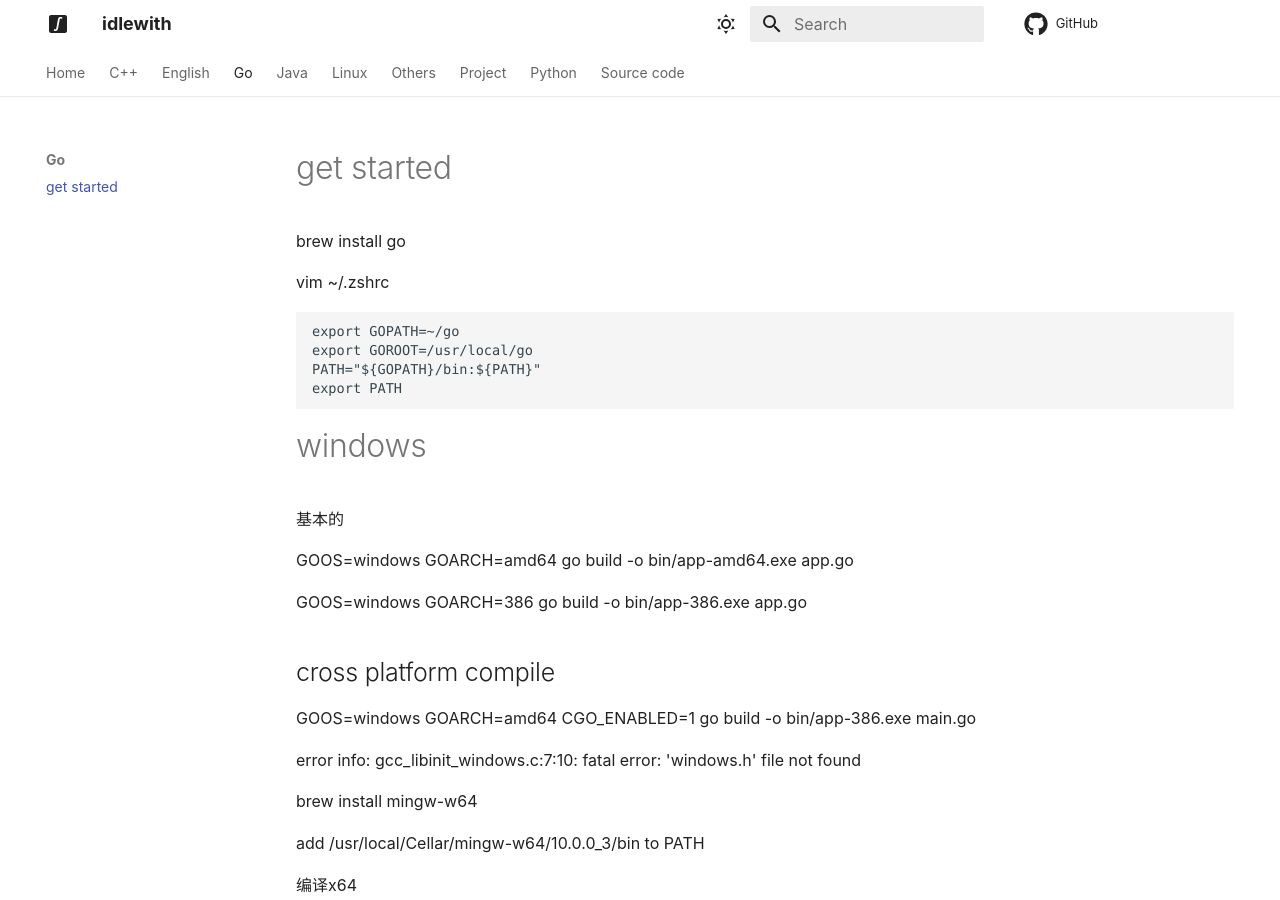
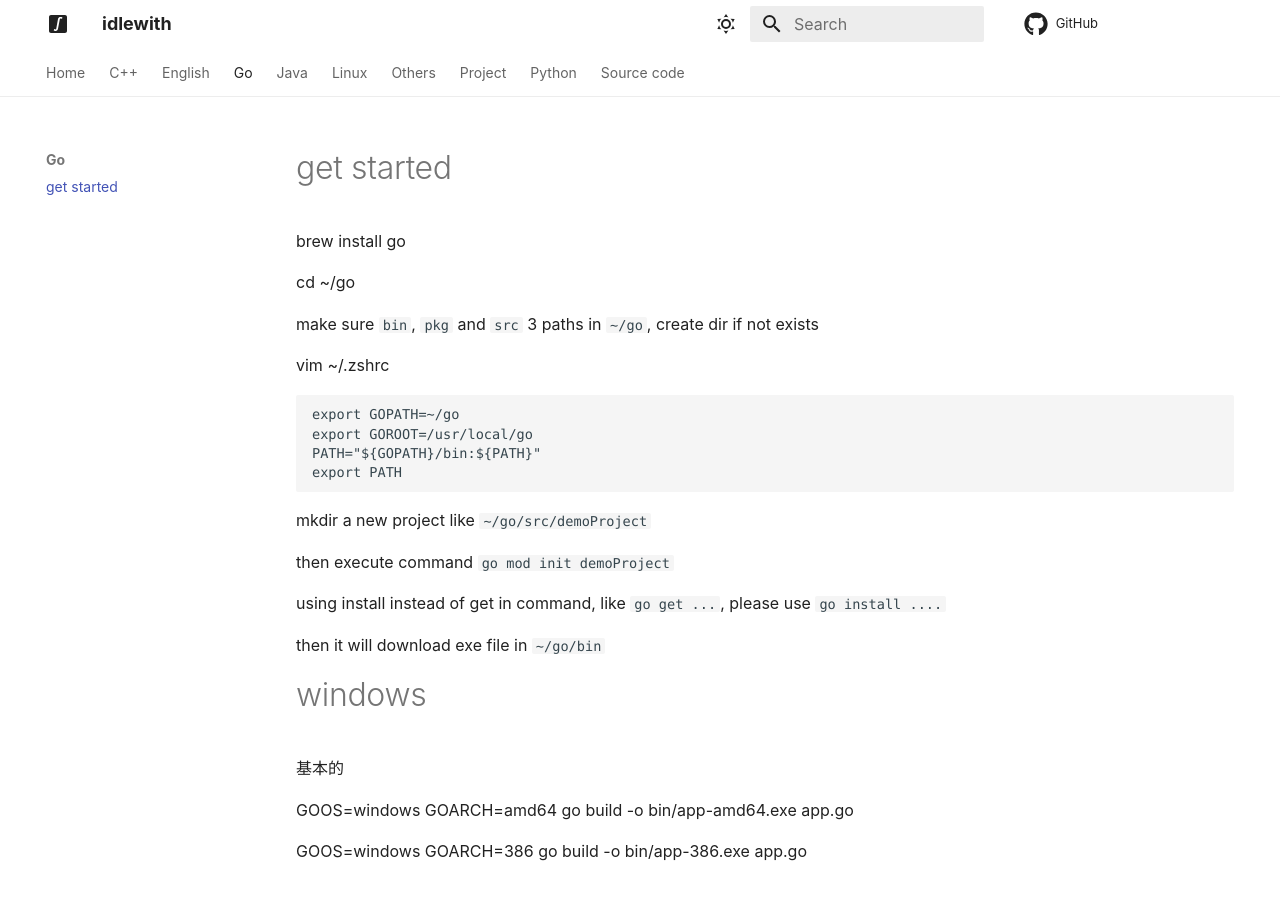
Before and after one commit to idlewith/blog, an MkDocs documentation site: the page built from docs/go/go_get_started.md, in a window 1280 px wide and 900 px high. Built offline with MkDocs 1.6.1 and Material for MkDocs 9.7.7, drawn with Linux system fonts in a browser that asks for light colours; comment, search, counter and statistics services are not loaded.

Commit message:
use pkg src bin in golang

````diff
--- a/docs/go/go_get_started.md
+++ b/docs/go/go_get_started.md
@@ -5,6 +5,10 @@
 
 brew install go
 
+
+cd ~/go
+
+make sure `bin`, `pkg` and `src` 3 paths in `~/go`, create dir if not exists
 
 vim ~/.zshrc
 
@@ -14,6 +18,18 @@ export GOROOT=/usr/local/go
 PATH="${GOPATH}/bin:${PATH}"
 export PATH
 ```
+
+
+mkdir a new project like `~/go/src/demoProject`
+
+then execute command `go mod init demoProject`
+
+using install instead of get in command, like `go get ...`, please use `go install ....`
+
+then it will download exe file in `~/go/bin`
+
+
+
 
 # windows
 
````
